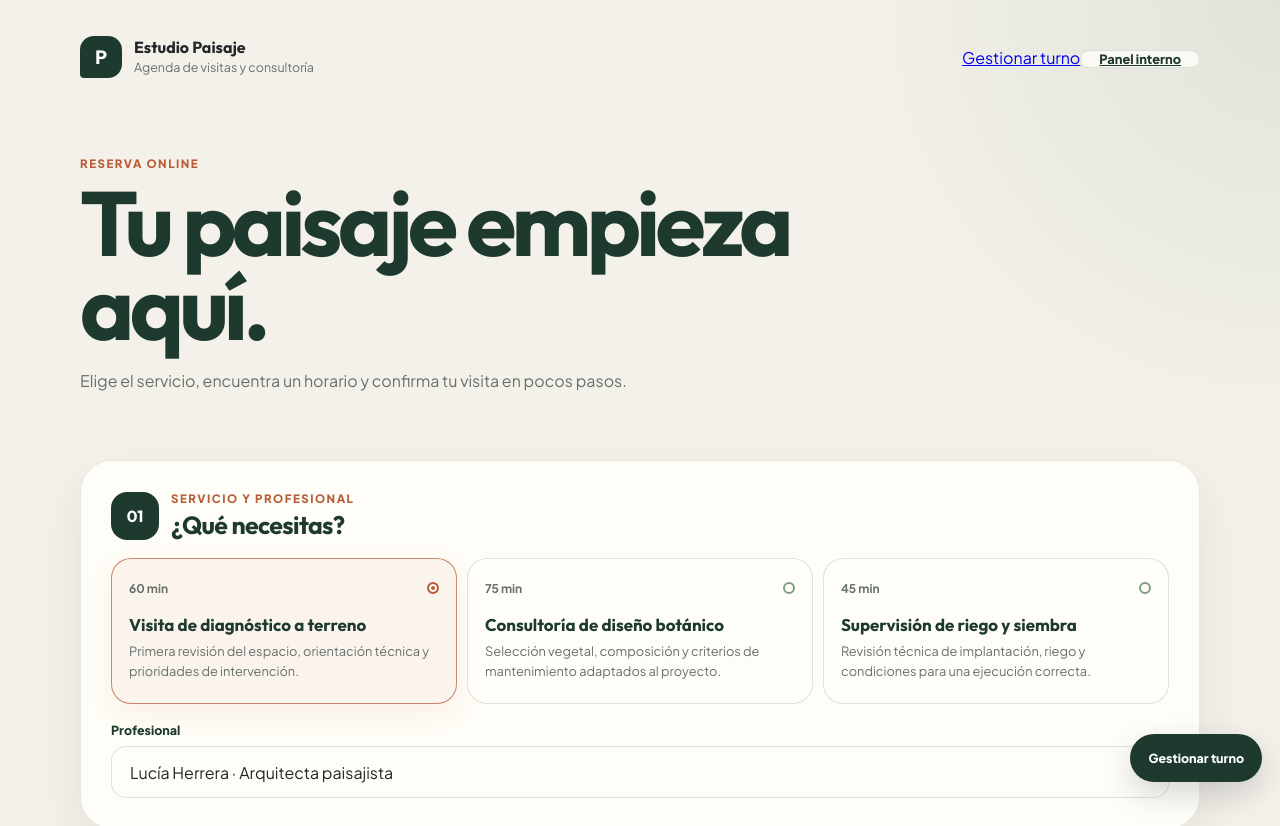
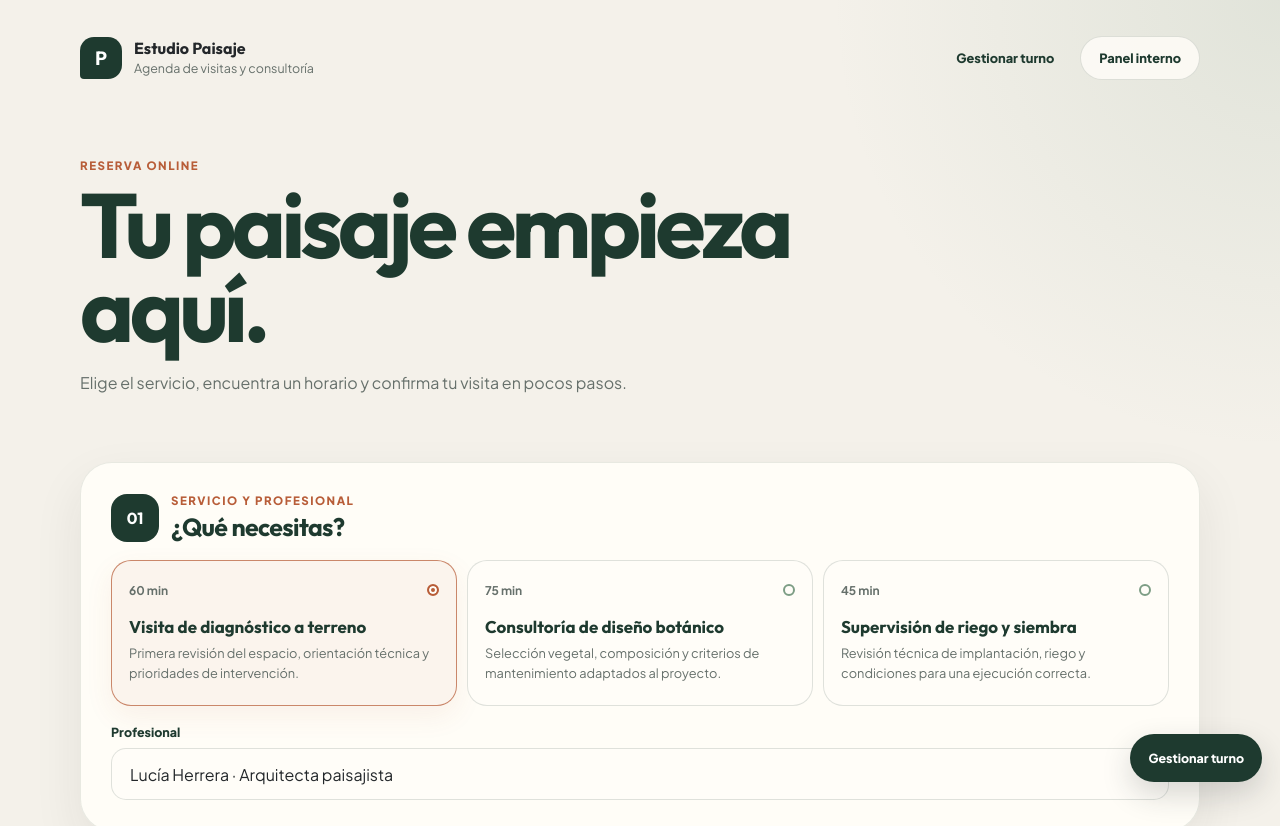
Before and after one commit to soyalbamontalvo-dev/turnos-online-estudio-paisajismo, a Next.js app: page / in a window 1280 px wide. Shown: the top 826 px of the page. Built offline with nearby package versions, Linux system fonts and the light colour scheme.

Commit message:
Ajusta navegación y acciones de confirmación

```diff
--- a/app/globals.css
+++ b/app/globals.css
@@ -22,18 +22,22 @@ button, select, input, textarea { font: inherit; }
 button, select { -webkit-tap-highlight-color: transparent; }
 button { cursor: pointer; }
 button:disabled { cursor: not-allowed; }
-button:focus-visible, select:focus-visible, input:focus-visible, textarea:focus-visible {
+a { color: inherit; }
+button:focus-visible, select:focus-visible, input:focus-visible, textarea:focus-visible, a:focus-visible {
   outline: 3px solid rgba(184, 93, 56, 0.28);
   outline-offset: 2px;
 }
 
 .page-shell { width: min(100%, 1180px); margin: 0 auto; padding: 18px 18px 52px; }
-.topbar { display: grid; grid-template-columns: auto 1fr auto; align-items: center; gap: 12px; padding: 8px 0 22px; }
+.topbar { display: grid; grid-template-columns: auto 1fr; align-items: center; gap: 12px; padding: 8px 0 22px; }
 .brand-mark { display: grid; place-items: center; width: 42px; height: 42px; border-radius: 14px 14px 14px 4px; background: var(--foliage); color: #fff; font-family: var(--font-outfit), sans-serif; font-size: 1.2rem; font-weight: 700; }
 .brand-name, .brand-subtitle, .eyebrow, .overline, .hero-copy, .service-card span, .trust-strip span, .demo-hint, .form-error { margin: 0; }
 .brand-name { font-family: var(--font-outfit), sans-serif; font-weight: 700; line-height: 1.1; }
 .brand-subtitle { margin-top: 3px; color: var(--muted); font-size: .72rem; }
-.ghost-button { min-height: 42px; padding: 0 14px; border: 1px solid var(--line); border-radius: 999px; background: rgba(255,253,248,.82); color: var(--foliage); font-size: .76rem; font-weight: 800; }
+.top-actions { grid-column: 1 / -1; display: flex; flex-wrap: wrap; justify-content: flex-end; gap: 8px; }
+.nav-link, .ghost-button { display: inline-flex; min-height: 42px; align-items: center; justify-content: center; padding: 0 14px; border-radius: 999px; font-size: .76rem; font-weight: 800; text-decoration: none; }
+.nav-link { color: var(--foliage); }
+.ghost-button { border: 1px solid var(--line); background: rgba(255,253,248,.82); color: var(--foliage); }
 
 .hero { padding: 26px 0 32px; }
 .eyebrow, .overline { color: var(--terracotta); font-size: .72rem; font-weight: 800; letter-spacing: .13em; text-transform: uppercase; }
@@ -114,7 +118,8 @@ button:focus-visible, select:focus-visible, input:focus-visible, textarea:focus-
 .reservation-code { display: inline-block; margin: 18px 0 14px; padding: 12px 16px; border: 1px dashed rgba(255,255,255,.38); border-radius: 14px; font-family: var(--font-outfit), sans-serif; font-size: 1.2rem; font-weight: 800; letter-spacing: .08em; background: rgba(255,255,255,.08); }
 .confirmation-details { display: grid; gap: 4px; margin: 0 auto 18px; color: rgba(255,255,255,.78); font-size: .78rem; }
 .confirmation-details strong { color: #fff; font-size: .9rem; text-transform: capitalize; }
-.secondary-button { min-height: 46px; padding: 0 17px; border: 1px solid rgba(255,255,255,.28); border-radius: 14px; background: transparent; color: #fff; font-weight: 800; }
+.confirmation-actions { display: flex; flex-wrap: wrap; justify-content: center; gap: 8px; }
+.secondary-button { display: inline-flex; min-height: 46px; align-items: center; justify-content: center; padding: 0 17px; border: 1px solid rgba(255,255,255,.28); border-radius: 14px; background: transparent; color: #fff; font-weight: 800; text-decoration: none; }
 
 .trust-strip { display: grid; gap: 10px; padding: 20px 2px 0; }
 .trust-strip > div { display: grid; gap: 4px; padding: 14px 0; border-bottom: 1px solid var(--line); }
@@ -123,8 +128,10 @@ button:focus-visible, select:focus-visible, input:focus-visible, textarea:focus-
 
 @media (min-width: 720px) {
   .page-shell { padding: 28px 30px 70px; }
+  .topbar { grid-template-columns: auto 1fr auto; }
+  .top-actions { grid-column: auto; flex-wrap: nowrap; }
   .brand-subtitle { font-size: .78rem; }
-  .ghost-button { min-height: 44px; padding: 0 18px; font-size: .8rem; }
+  .nav-link, .ghost-button { min-height: 44px; padding: 0 18px; font-size: .8rem; }
   .hero { padding: 56px 0 48px; }
   .booking-card { padding: 30px; border-radius: 32px; margin-top: 18px; }
   .service-grid { grid-template-columns: repeat(3, 1fr); }
```
